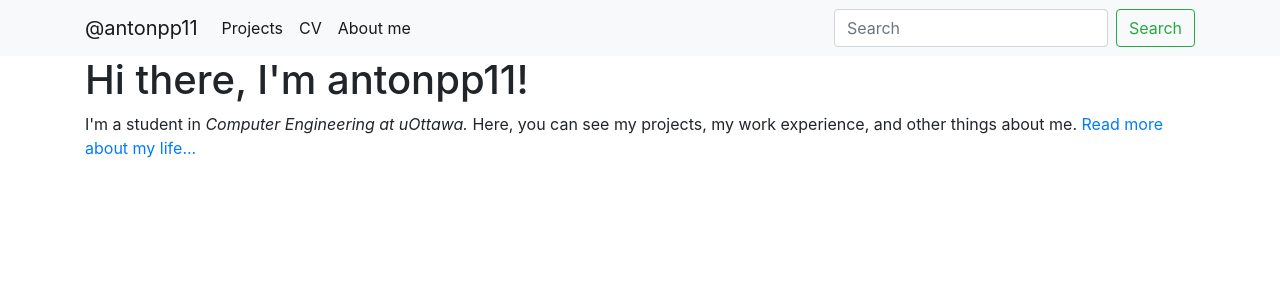
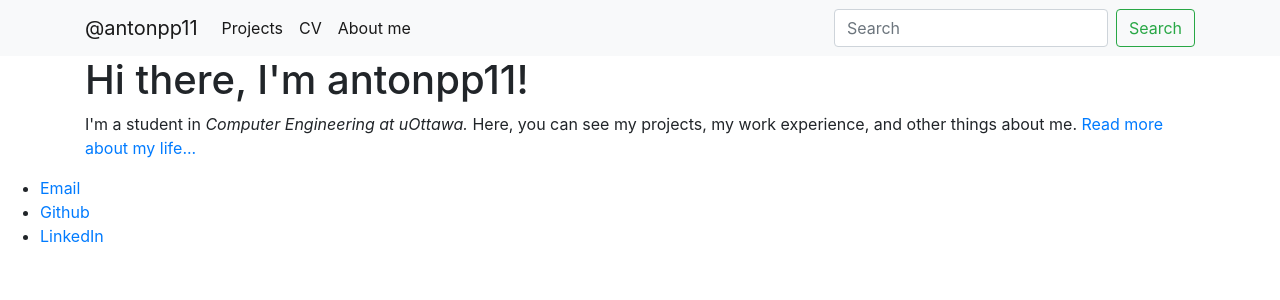
Before and after one commit to antonpp11/antonpp11.github.io, a Jekyll site: the page built from index.html, in a window 1280 px wide. Shown: the top 300 px of the page. Built offline with Jekyll 4.4.1, drawn with Linux system fonts in a browser that asks for light colours.

Commit message:
add links

```diff
--- a/_layouts/default.html
+++ b/_layouts/default.html
@@ -40,6 +40,13 @@
     <div class="container">
       {{ content }}
     </div>
+		<footer>
+    		<ul>
+        		<li><a href="mailto:antonpellerinpetrov@gmail.com" target="_blank">Email</a></li>
+        		<li><a href="https://github.com/antonpp11" target="_blank">Github</a></li>
+        		<li><a href="https://www.linkedin.com/in/antonpp11/" target="_blank">LinkedIn</a></li>
+			</ul>
+		</footer>
     <!-- Optional JavaScript -->
     <!-- jQuery first, then Popper.js, then Bootstrap JS -->
     <script src="https://code.jquery.com/jquery-3.3.1.slim.min.js" integrity="sha384-q8i/X+965DzO0rT7abK41JStQIAqVgRVzpbzo5smXKp4YfRvH+8abtTE1Pi6jizo" crossorigin="anonymous"></script>
```
